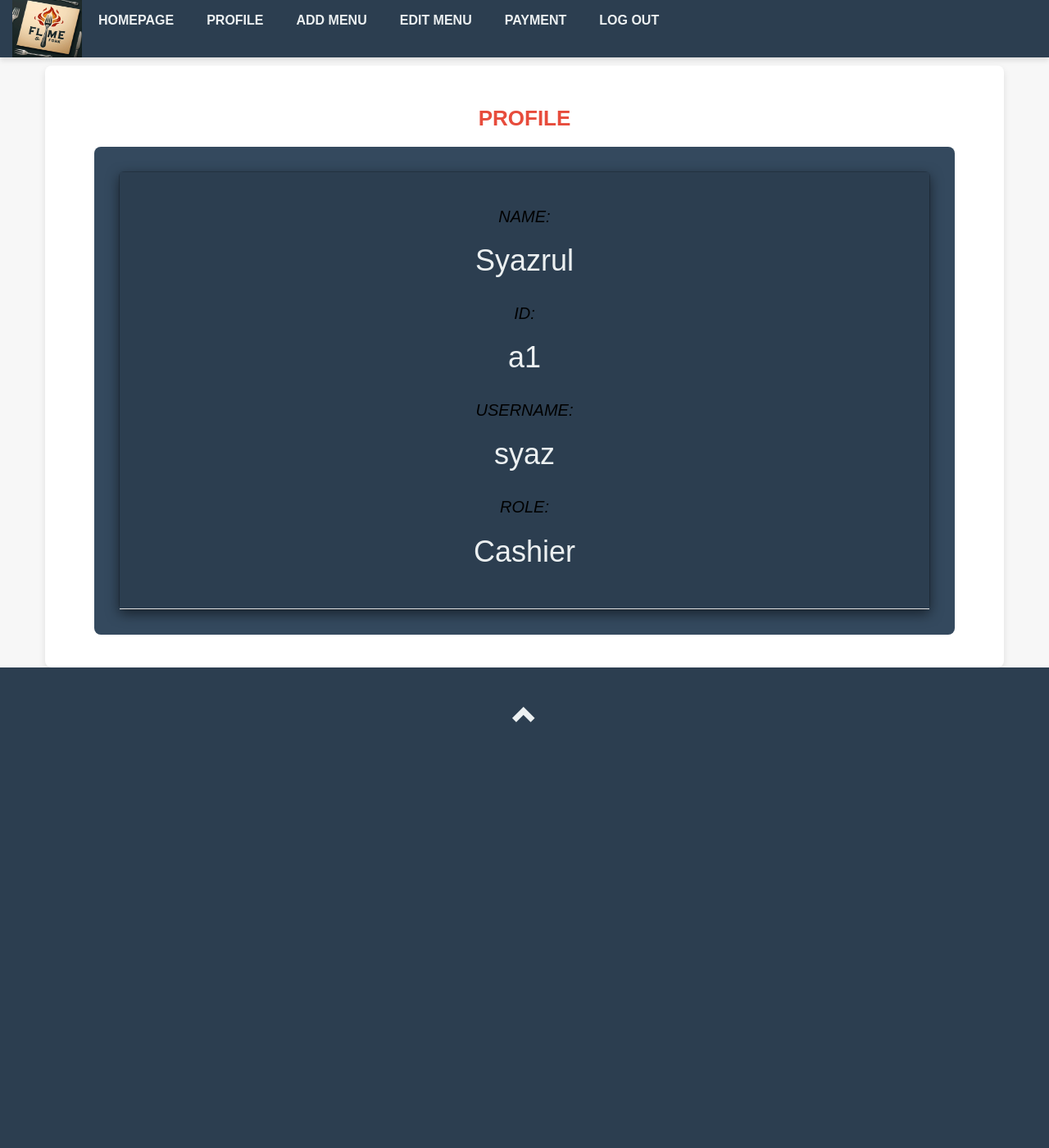
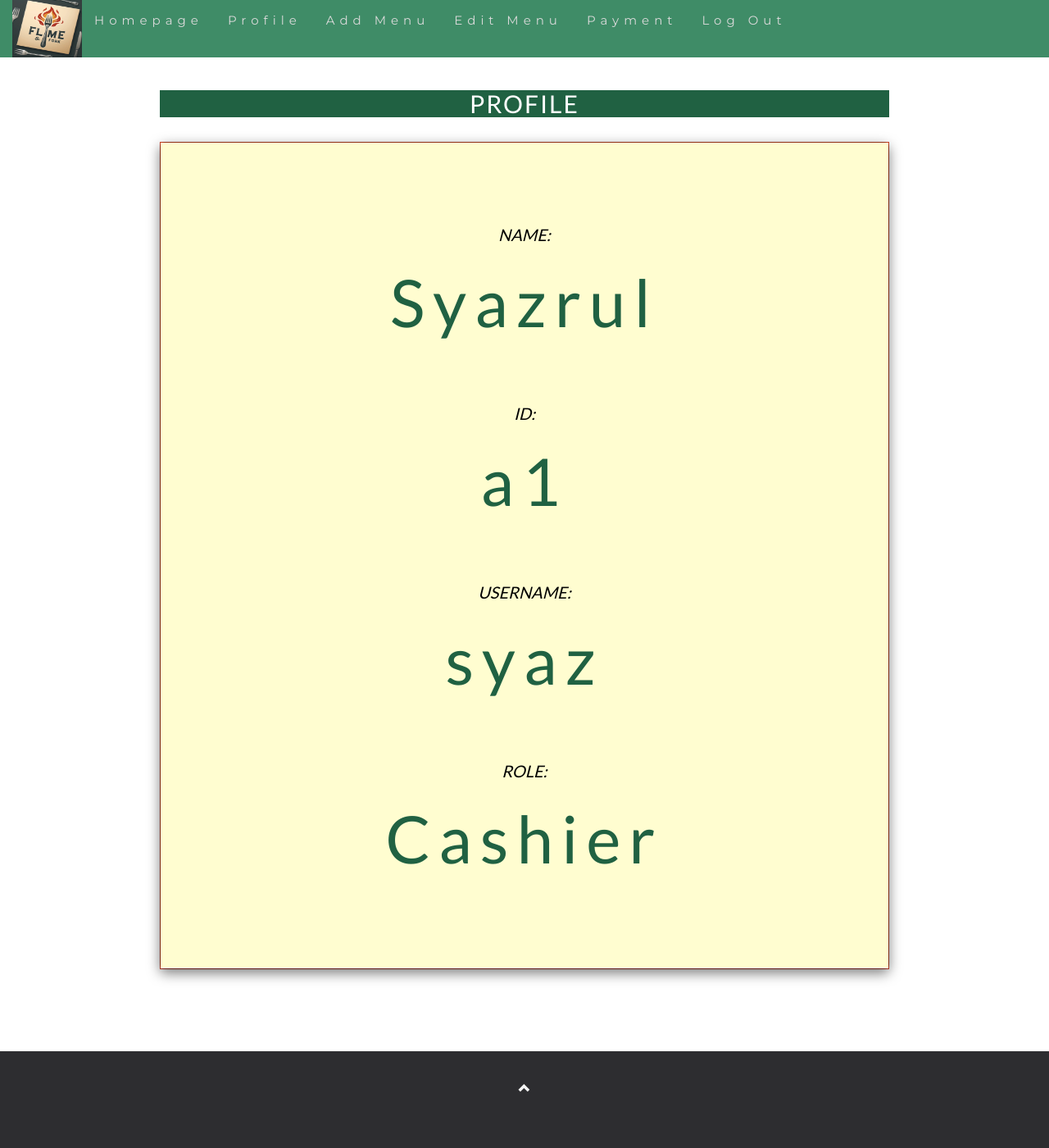
Before and after one commit to n-ayra/webdev_project, a PHP site: page /profileCashier.php in a window 1280 px wide. Shown: the whole page at 82% size. Before the commit the page ends 881 px from the top, so only its background shows below. Run offline with PHP 8.4, Linux system fonts and the light colour scheme; a user stored in the database is signed in; data comes from the database, SQL or seed files in the repository; some libraries are stand-ins or nearby versions.

Commit message:
change view

```diff
--- a/profileCashier.php
+++ b/profileCashier.php
@@ -19,220 +19,164 @@ session_start();
   <script src='https://kit.fontawesome.com/a076d05399.js' crossorigin='anonymous'></script>
   <link rel="stylesheet" href="https://cdnjs.cloudflare.com/ajax/libs/font-awesome/4.7.0/css/font-awesome.min.css">
   <style>
-  /* General Body Style */
   body {
-    font-family: 'Arial', sans-serif;
-    background-color: #f7f7f7;
-    margin: 0;
-    padding: 0;
-    color: #333;
+    font: 400 15px/1.8 Lato, sans-serif;
+    color: #777;
   }
 
-/* Navbar Style */
-.navbar {
-    background-color: #2c3e50;
+  h1 {
+      margin: 20px;
+      letter-spacing: 10px;
+      font-size: 80px;
+      color: #206142;
+
+    }
+
+  h4 {
+    margin: 10px 0 30px 0;
+    letter-spacing: 2px;
+    font-size: 20px;
+  }
+  .container {
+    padding: 100px 140px;
+    margin-left: auto;
+    margin-right: auto;
+  }
+  .container-fluid {
+    margin-left: auto;
+    margin-right: auto;
+  }
+  .person {
+    border: 0px solid transparent;
+    margin-bottom: 25px;
+    width: 80%;
+    height: 80%;
+    opacity: 0.7;
+  }
+  .person:hover {
+    border-color: #f1f1f1;
+  }
+  @media (max-width: 600px) {
+    .carousel-caption {
+      display: none; /* Hide the carousel text when the screen is less than 600 pixels wide */
+    }
+  }
+  .bg-1 {
+    background: #D34426;
+    color: #761401;
+  }
+  .bg-1 h3 {color: #fff;}
+  .bg-1 p {font-style: italic;}
+  .list-group-item:first-child {
+    border-top-right-radius: 0;
+    border-top-left-radius: 0;
+  }
+  .list-group-item:last-child {
+    border-bottom-right-radius: 0;
+    border-bottom-left-radius: 0;
+  }
+  .thumbnail {
+    padding: 0 0 15px 0;
     border: none;
     border-radius: 0;
-    box-shadow: 0 4px 6px rgba(0, 0, 0, 0.1);
   }
-
-.navbar li a {
-    color: #ecf0f1 !important;
-    font-size: 16px;
-    text-transform: uppercase;
-    font-weight: 600;
-    padding: 15px 20px;
+  .thumbnail p {
+    margin-top: 15px;
+    color: #555;
   }
-
+  .btn {
+    padding: 10px 20px;
+    background-color: #2b8057;
+    color: #f1f1f1;
+    border-radius: 18px;
+    transition: .2s;
+  }
+  .btn:hover, .btn:focus {
+    border: 1px solid #333;
+    background-color: #fff;
+    color: #000;
+  }
+  .modal-header, h4, .close {
+    background-color: #206142;
+    color: #fff !important;
+    text-align: center;
+    font-size: 30px;
+  }
+  .modal-header, .modal-body {
+    padding: 40px 50px;
+    background: #FFFDD0;
+  }
+  .nav-tabs li a {
+    color: #B62511;
+  }
+  .navbar {
+    font-family: Montserrat, sans-serif;
+    margin-bottom: 0;
+    background-color: #2b8057;
+    border: 0;
+    font-size: 15px !important;
+    letter-spacing: 6px;
+    opacity: 0.9;
+  }
+  .navbar li a, .navbar .navbar-brand {
+    color: #d5d5d5 !important;
+  }
+  .navbar-nav li a:hover {
+    color: #fff !important;
+  }
   .navbar-nav li.active a {
-    background-color: #e74c3c !important;
+    color: #fff !important;
+    background-color: #B62511 !important;
   }
-
-.navbar .navbar-brand {
-    color: #ecf0f1;
-    font-size: 24px;
-    font-weight: bold;
+  .navbar-default .navbar-toggle {
+    border-color: transparent;
   }
-
-/* Hero Section */
-.container {
-    background-color: #fff;
-    padding: 40px 60px;
-    border-radius: 8px;
-    box-shadow: 0 4px 8px rgba(0, 0, 0, 0.1);
-    margin-top: 80px;
+  .open .dropdown-toggle {
+    color: #fff;
+    background-color: #555 !important;
   }
-
-.container h4 {
-    font-size: 26px;
-    color: #e74c3c;
-    margin-bottom: 20px;
-    font-weight: 600;
+  .dropdown-menu li a {
+    color: #000 !important;
   }
-
-.container .bg-1 {
-    background-color: #34495e;
-    color: #ecf0f1;
-    padding: 30px;
-    border-radius: 8px;
-    text-align: center;
+  .dropdown-menu li a:hover {
+    background-color: red !important;
   }
-
-.container .bg-1 h3 {
-    font-size: 28px;
-    margin-bottom: 20px;
-    font-weight: 700;
+  footer {
+    background-color: #2d2d30;
+    color: #f5f5f5;
+    padding: 32px;
   }
-
-.container .bg-1 p {
-    font-size: 16px;
-    font-style: italic;
+  footer a {
+    color: #f5f5f5;
   }
-
-/* Profile Section */
-.profile-header {
-    text-align: center;
-    margin-top: 40px;
-}
-
-.profile-header h1 {
-    font-size: 36px;
-    color: #2c3e50;
-    margin-bottom: 10px;
-    font-weight: 700;
-}
-
-.profile-header .profile-info {
-    font-size: 18px;
-    color: #7f8c8d;
-    margin: 8px 0;
-}
-
-/* Buttons */
-.btn {
-    background-color: #e74c3c;
-    color: #fff;
-    padding: 12px 30px;
-    border-radius: 25px;
-    font-weight: 600;
-    transition: background-color 0.3s ease, transform 0.3s ease;
-}
-
-.btn:hover {
-    background-color: #c0392b;
-    transform: scale(1.05);
-}
-
-/* Table Styling */
-.table {
-    width: 100%;
-    margin-top: 20px;
-    border-collapse: collapse;
-    background-color: #fff;
-    box-shadow: 0 4px 8px rgba(0, 0, 0, 0.1);
-}
-
-.table th, .table td {
-    padding: 15px;
-    text-align: left;
-    font-size: 16px;
-    color: #7f8c8d;
-}
-
-.table th {
-    background-color: #e74c3c;
-    color: white;
-}
-
-.table td {
-    background-color: #ecf0f1;
-}
-
-.table tr:nth-child(even) {
-    background-color: #f9f9f9;
-}
-
-.table tr:hover {
-    background-color: #e6e6e6;
-}
-
-/* Modal Styling */
-.modal-header {
-    background-color: #2c3e50;
-    color: #ecf0f1;
-    text-align: center;
-    padding: 20px;
-}
-
-.modal-body {
-    padding: 30px;
-    background-color: #f9f9f9;
-}
-
-.modal-footer {
-    text-align: center;
-    padding: 20px;
-}
-
-.modal-footer .btn {
-    background-color: #2c3e50;
-    color: #fff;
-    padding: 10px 25px;
-    font-weight: 600;
-}
-
-.modal-footer .btn:hover {
-    background-color: #34495e;
-}
-
-/* Footer */
-footer {
-    background-color: #2c3e50;
-    color: #ecf0f1;
-    padding: 40px 20px;
-    text-align: center;
-}
-
-footer a {
-    color: #ecf0f1;
-    font-size: 18px;
+  footer a:hover {
+    color: #777;
     text-decoration: none;
   }
-
-footer a:hover {
-    color: #e74c3c;
+  .form-control {
+    border-radius: 0;
   }
-
-/* Scroll to Top Button */
-.up-arrow {
-    font-size: 30px;
-    color: #ecf0f1;
-    cursor: pointer;
+  textarea {
+    resize: none;
   }
-
-.up-arrow:hover {
-    color: #e74c3c;
+  th {
+    background-color: brown;
+    color: black;
   }
-
-/* Responsive Design */
-@media (max-width: 768px) {
-    .container {
-        padding: 30px 20px;
+  table, th, td {
+    border: 5px solid #fff;
+    width: 900px;
   }
-
-    .navbar li a {
-        font-size: 14px;
+  .hideme
+{
+    display:none;
+    visibility:hidden;
 }
-
-    .profile-header h1 {
-        font-size: 30px;
+.showme
+{
+    display:inline;
+    visibility:visible;
 }
-
-    .profile-header .profile-info {
-        font-size: 16px;
-    }
-}
-
   </style>
 </head>
 <body id="muoWestern" data-spy="scroll" data-target=".navbar" data-offset="50">
```
Lines whose indentation alone changed are shown as unchanged.
